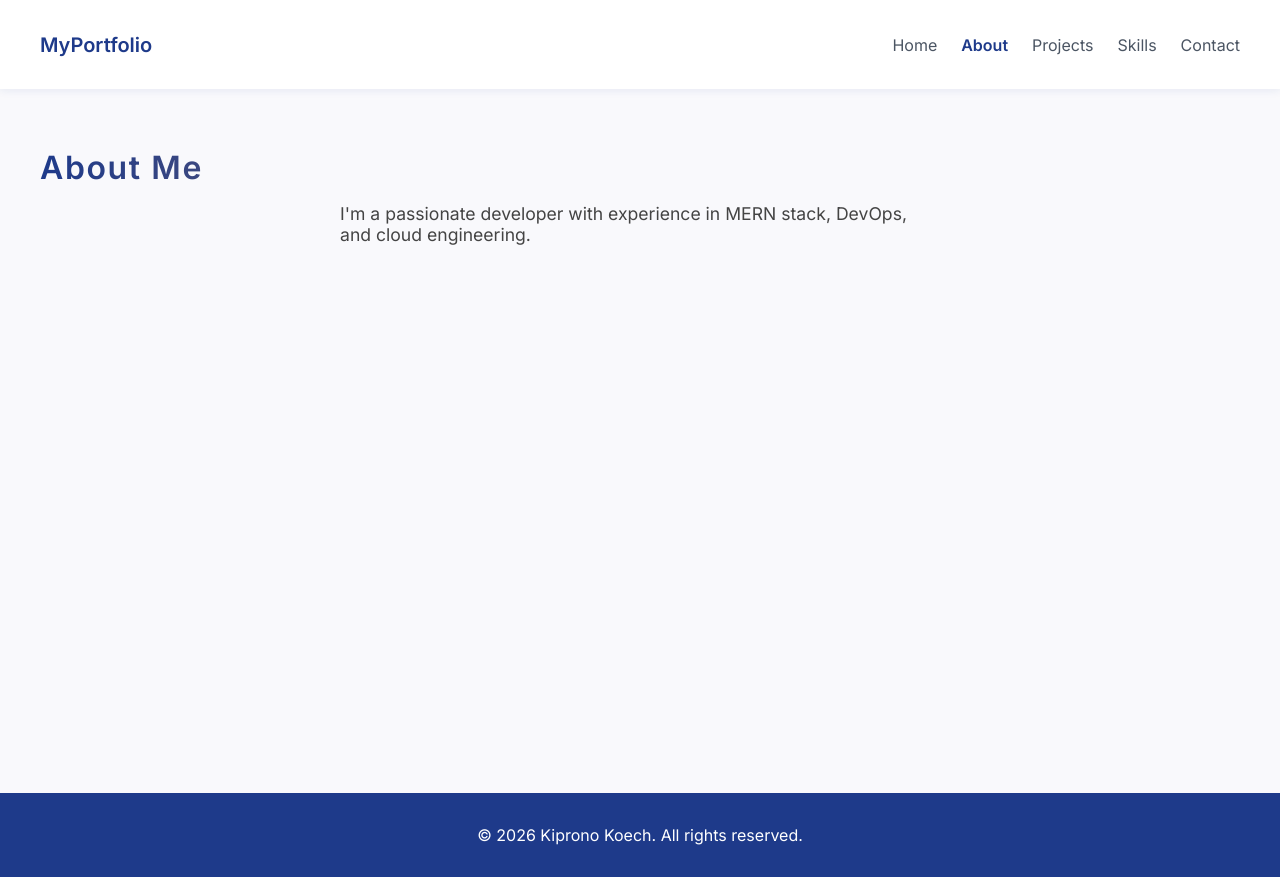
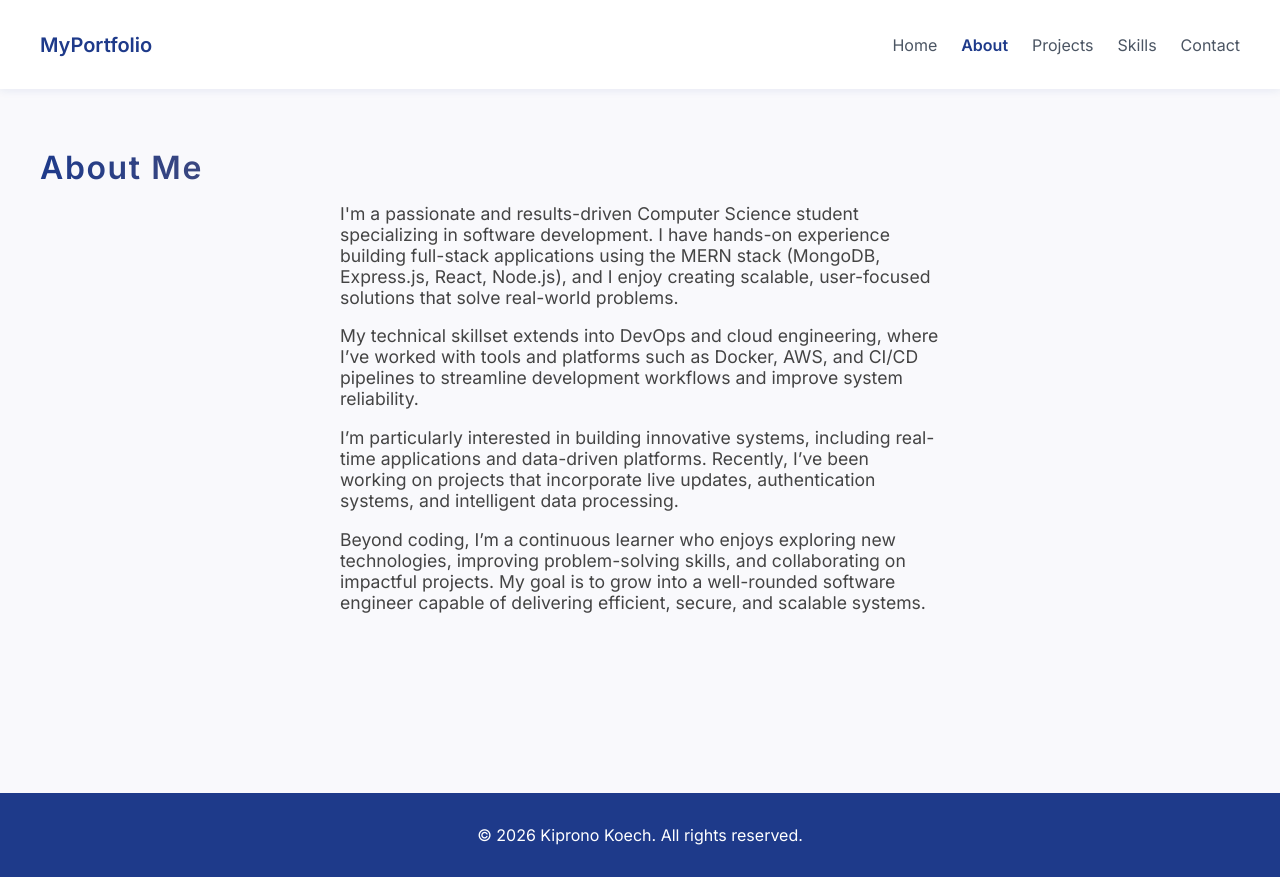
Before and after one commit to DevKoech/portfolio, a React app in the folder my-portfolio/: page /about in a window 1280 px wide. Built offline with nearby package versions, Linux system fonts and the light colour scheme; the HTML template or start-up script is replaced by a standard one.

Commit message:
Update About page and add CI/CD configuration

```diff
--- a/my-portfolio/src/pages/About.jsx
+++ b/my-portfolio/src/pages/About.jsx
@@ -2,10 +2,29 @@ import React from 'react'
 
 const About = () => {
   return (
-     <section className="animate-fade-in-up">
+    <section className="animate-fade-in-up">
       <h2 className="section-title gradient-text">About Me</h2>
+
       <p className="about-text">
-        I'm a passionate developer with experience in MERN stack, DevOps, and cloud engineering.
+        I'm a passionate and results-driven Computer Science student specializing in software development.
+        I have hands-on experience building full-stack applications using the MERN stack (MongoDB, Express.js, React, Node.js),
+        and I enjoy creating scalable, user-focused solutions that solve real-world problems.
+      </p>
+
+      <p className="about-text">
+        My technical skillset extends into DevOps and cloud engineering, where I’ve worked with tools and platforms such as
+        Docker, AWS, and CI/CD pipelines to streamline development workflows and improve system reliability.
+      </p>
+
+      <p className="about-text">
+        I’m particularly interested in building innovative systems, including real-time applications and data-driven platforms.
+        Recently, I’ve been working on projects that incorporate live updates, authentication systems, and intelligent data processing.
+      </p>
+
+      <p className="about-text">
+        Beyond coding, I’m a continuous learner who enjoys exploring new technologies, improving problem-solving skills,
+        and collaborating on impactful projects. My goal is to grow into a well-rounded software engineer capable of
+        delivering efficient, secure, and scalable systems.
       </p>
     </section>
   );
```
Also changed, not shown: my-portfolio/vercel.json (added).
